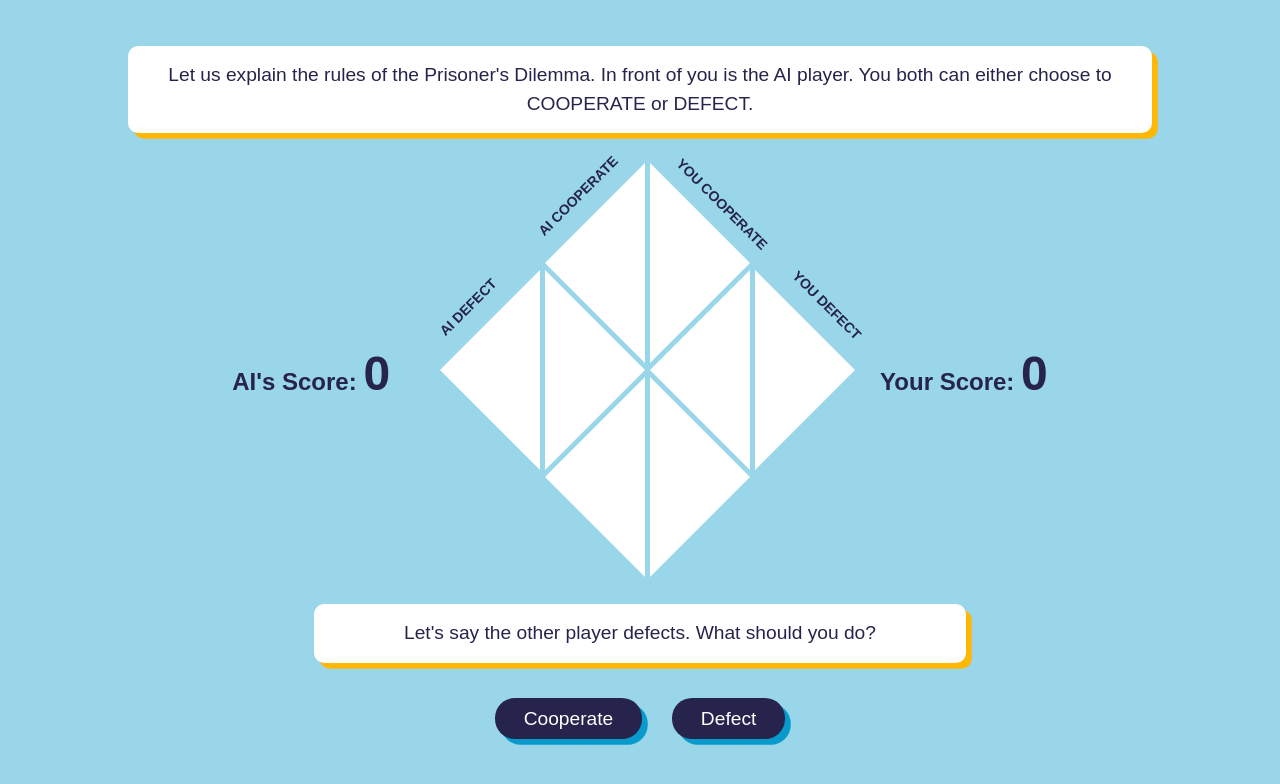
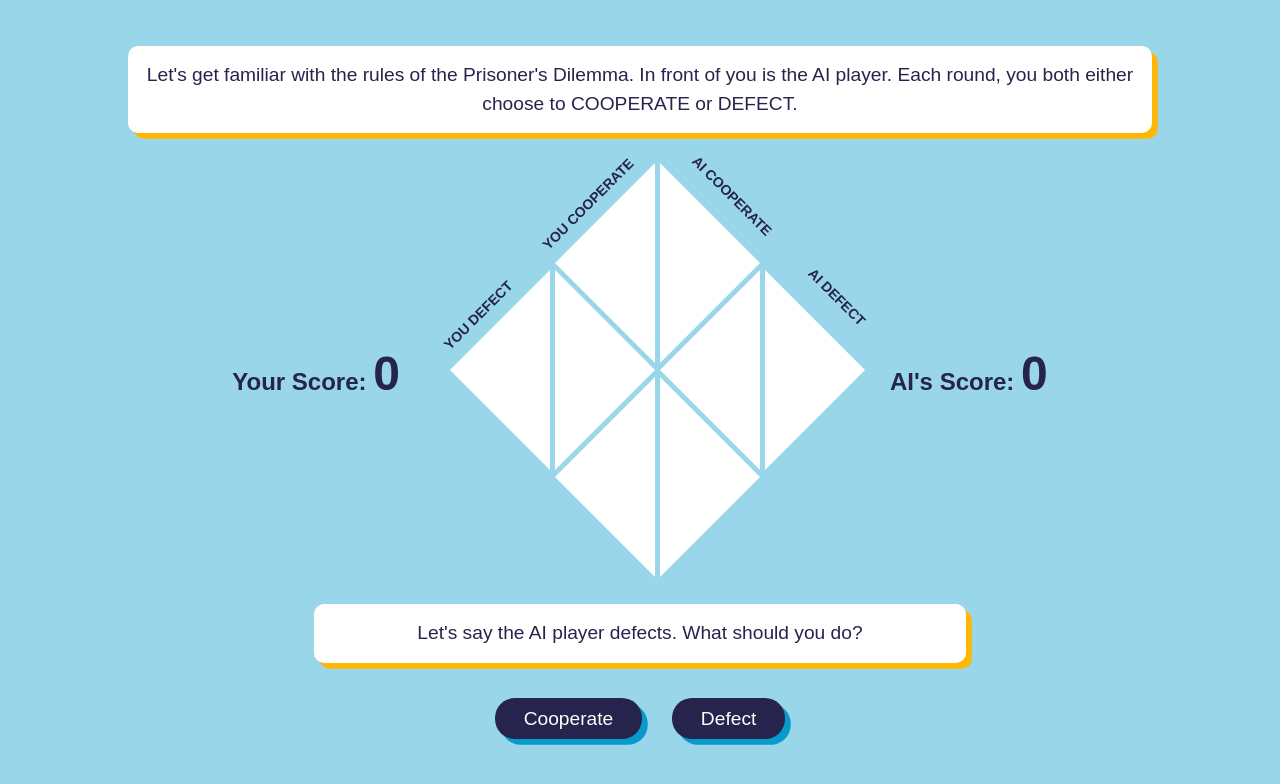
Before and after one commit to Santa-Clara-Imaginarium-Lab/human-ai, a React (Vite) app in the folder client/: page /game-tutorial in a window 1280 px wide. Shown: the top 784 px of the page. Built offline with nearby package versions, Linux system fonts and the light colour scheme; a web font is replaced by a local one.

Commit message:
tutorial text edit, swap AI/You elements
Before, the positioning of "AI COOPERATE/DEFECT" and "YOU COOPERATE/DEFECT" was contradictory to the tiles showing up

```diff
--- a/client/src/components/gametutorial/GameTutorial.jsx
+++ b/client/src/components/gametutorial/GameTutorial.jsx
@@ -98,17 +98,17 @@ function GameTutorial() {
         <div className="tutorial-horizontal-layout">
           <div className="tutorial-ai-score">
           {/* <p className="tutorial-score-change tutorial-ai-change">+5</p> */}
-            <h2>AI's Score: <span className="tutorial-score-value">0</span></h2>
+            <h2>Your Score: <span className="tutorial-score-value">0</span></h2>
           </div>
           <div className="tutorial-column-1">
           <div className={`tutorial-triangle-left t1 ${highlightedTriangles.t1.highlight}`}>
-            <span className="ai-defect-desc">AI DEFECT</span>
+            <span className="ai-defect-desc">YOU DEFECT</span>
               {highlightedTriangles.t1.number && <span className="triangle-number-left-bottom">{highlightedTriangles.t1.number}</span>}
             </div>
           </div>
           <div className="tutorial-column-2">
           <div className={`tutorial-triangle-left t2 ${highlightedTriangles.t2.highlight}`}>
-            <span className="ai-cooperate-desc">AI COOPERATE</span>
+            <span className="ai-cooperate-desc">YOU COOPERATE</span>
               {highlightedTriangles.t2.number && <span className="triangle-number-left-up">{highlightedTriangles.t2.number}</span>}
             </div>
             <div className={`tutorial-triangle-right t3 ${highlightedTriangles.t3.highlight}`}>
@@ -121,7 +121,7 @@ function GameTutorial() {
           </div>
           <div className="tutorial-column-3">
           <div className={`tutorial-triangle-right t5 ${highlightedTriangles.t5.highlight}`}>
-          <span className="user-cooperate-desc">YOU COOPERATE</span>
+          <span className="user-cooperate-desc">AI COOPERATE</span>
               {highlightedTriangles.t5.number && <span className="triangle-number-right-up">{highlightedTriangles.t5.number}</span>}
             </div>
             <div className={`tutorial-triangle-left t6 ${highlightedTriangles.t6.highlight}`}>
@@ -134,13 +134,13 @@ function GameTutorial() {
           </div>
           <div className="tutorial-column-4">
           <div className={`tutorial-triangle-right t8 ${highlightedTriangles.t8.highlight}`}>
-          <span className="user-defect-desc">YOU DEFECT</span>
+          <span className="user-defect-desc">AI DEFECT</span>
               {highlightedTriangles.t8.number != null && (<span className="triangle-number-right-up">{highlightedTriangles.t8.number}</span>)}
             </div>
           </div>
           <div className="tutorial-user-score">
           {/*<p className="tutorial-score-change tutorial-user-change">+0</p>*/}
-            <h2>Your Score: <span className="tutorial-score-value">0</span></h2>
+            <h2>AI's Score: <span className="tutorial-score-value">0</span></h2>
           </div>
         </div>
         <div className="decision-tutorial-box2">
--- a/client/src/components/gametutorial/constants.js
+++ b/client/src/components/gametutorial/constants.js
@@ -1,10 +1,10 @@
 // Initial Texts
 export const TEXT_INITIAL_1 = `
-  Let us explain the rules of the Prisoner's Dilemma. In front of you is the AI player.
-  You both can either choose to COOPERATE or DEFECT.
+  Let's get familiar with the rules of the Prisoner's Dilemma. In front of you is the AI player.
+  Each round, you both either choose to COOPERATE or DEFECT.
 `;
 export const TEXT_INITIAL_2 = `
-  Let's say the other player defects. What should you do?
+  Let's say the AI player defects. What should you do?
 `;
 
 // Round 1 Outcomes
```
